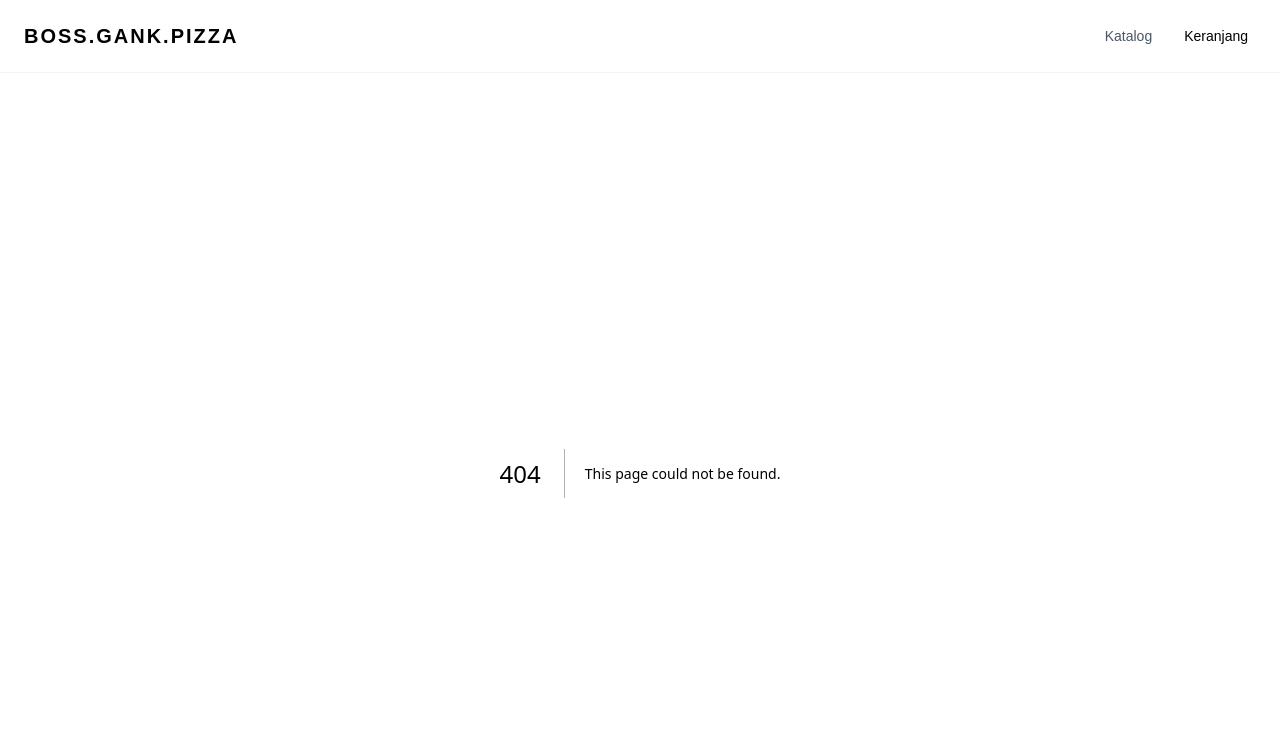
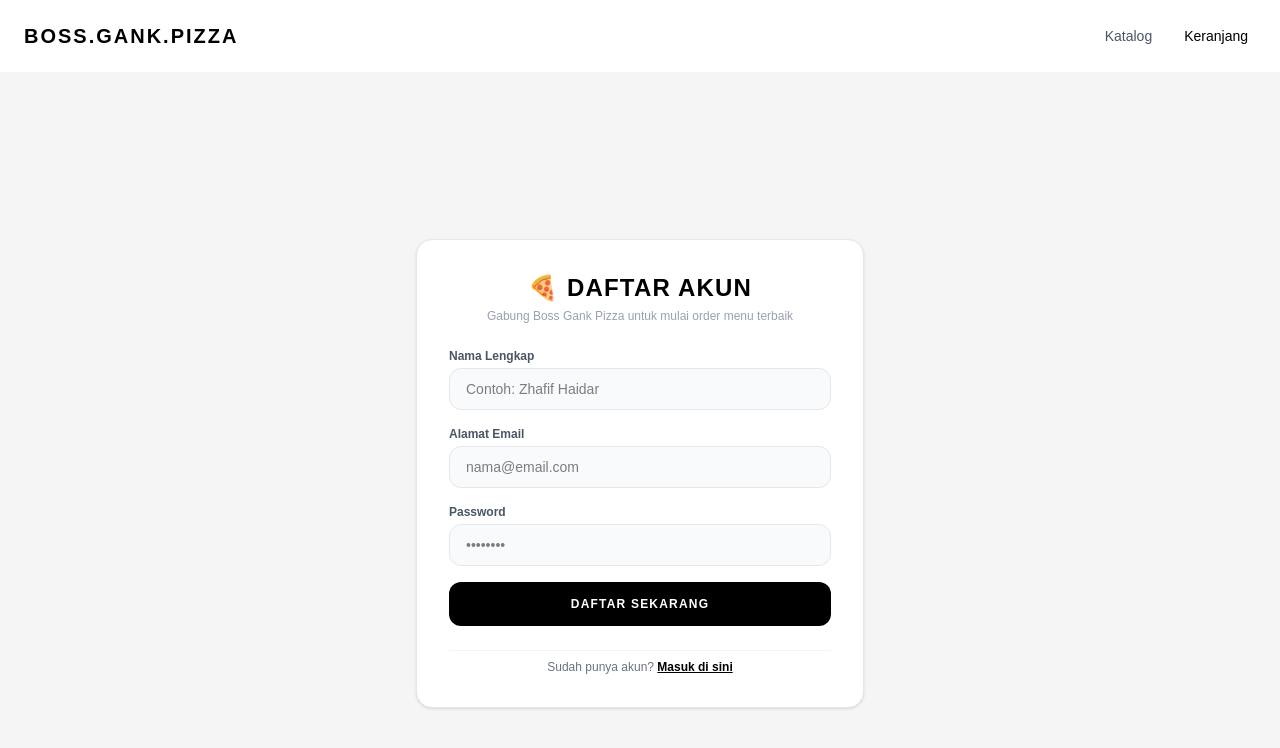
Before and after one commit to Zhaidar26/boss-gank, a Next.js app: page /register in a window 1280 px wide. Before the commit this address had no page. Shown: the top 748 px of the page. Built offline with nearby package versions, Linux system fonts and the light colour scheme.

Commit message:
fix: auth, and add login/register form

```diff
--- /dev/null
+++ b/app/api/register/route.ts
@@ -0,0 +1,42 @@
+import { NextResponse } from "next/server";
+import { prisma } from "../../lib/prisma";
+import bcrypt from "bcryptjs";
+
+export async function POST(req: Request) {
+    try {
+        const { name, email, password } = await req.json();
+
+        if (!name || !email || !password) {
+            return NextResponse.json({ error: "Data tidak lengkap!" }, { status: 400 });
+        }
+
+        // 1. Cek apakah email sudah terdaftar
+        const existingUser = await prisma.user.findUnique({
+            where: { email }
+        });
+
+        if (existingUser) {
+            return NextResponse.json({ error: "Email sudah digunakan oleh akun lain!" }, { status: 400 });
+        }
+
+        // 2. Hash password menggunakan bcrypt
+        const hashedPassword = await bcrypt.hash(password, 10);
+
+        // 3. Simpan ke database (Secara default role-nya USER)
+        // Catatan: Jika ingin membuat akun ADMIN pertama kali, kamu bisa mengubah role-nya langsung di database (Prisma Studio / Supabase)
+        const newUser = await prisma.user.create({
+            data: {
+                name,
+                email,
+                password: hashedPassword,
+                role: "USER"
+            }
+        });
+
+        return NextResponse.json({ message: "Registrasi berhasil!", user: { name: newUser.name, email: newUser.email } }, { status: 201 });
+
+    } catch (error) {
+        console.error("REGISTER_ERROR:", error);
+        return NextResponse.json({ error: "Terjadi kesalahan pada server." }, { status: 500 });
+    }
+}
--- /dev/null
+++ b/app/login/page.tsx
@@ -0,0 +1,81 @@
+"use client";
+
+import { useState } from "react";
+import { signIn } from "next-auth/react";
+import { useRouter } from "next/navigation";
+import Link from "next/link";
+
+export default function LoginPage() {
+    const router = useRouter();
+    const [loading, setLoading] = useState(false);
+    const [error, setError] = useState("");
+    const [form, setForm] = useState({ email: "", password: "" });
+
+    const handleChange = (e: React.ChangeEvent<HTMLInputElement>) => {
+        setForm({ ...form, [e.target.name]: e.target.value });
+    };
+
+    const handleSubmit = async (e: React.FormEvent) => {
+        e.preventDefault();
+        setLoading(true);
+        setError("");
+
+        try {
+            // Menembak provider 'credentials' yang sudah kamu setup di AuthOptions
+            const res = await signIn("credentials", {
+                redirect: false,
+                email: form.email,
+                password: form.password,
+            });
+
+            if (res?.error) {
+                throw new Error("Email atau password salah!");
+            }
+
+            alert("Selamat datang kembali!");
+            router.push("/"); // Redirect ke home/toko utama
+            router.refresh();
+        } catch (err: any) {
+            setError(err.message);
+        } finally {
+            setLoading(false);
+        }
+    };
+
+    return (
+        <main className="min-h-screen bg-neutral-100 flex items-center justify-center p-6 text-black">
+            <div className="w-full max-w-md bg-white p-8 rounded-2xl border border-gray-200 shadow-sm space-y-6">
+                <div className="text-center">
+                    <h1 className="text-2xl font-black tracking-wider uppercase">🔥 Masuk Akun</h1>
+                    <p className="text-gray-400 text-xs mt-1">Silakan masuk untuk mengelola toko atau memesan piza</p>
+                </div>
+
+                {error && (
+                    <div className="bg-red-50 border border-red-100 text-red-600 text-xs p-3 rounded-xl font-medium text-center">
+                        ⚠️ {error}
+                    </div>
+                )}
+
+                <form onSubmit={handleSubmit} className="space-y-4">
+                    <div>
+                        <label className="text-xs font-bold block mb-1 text-gray-600">Alamat Email</label>
+                        <input type="email" name="email" value={form.email} onChange={handleChange} placeholder="nama@email.com" className="w-full bg-gray-50 border border-gray-200 rounded-xl px-4 py-2.5 text-sm focus:outline-none focus:border-black" required />
+                    </div>
+
+                    <div>
+                        <label className="text-xs font-bold block mb-1 text-gray-600">Password</label>
+                        <input type="password" name="password" value={form.password} onChange={handleChange} placeholder="••••••••" className="w-full bg-gray-50 border border-gray-200 rounded-xl px-4 py-2.5 text-sm focus:outline-none focus:border-black" required />
+                    </div>
+
+                    <button type="submit" disabled={loading} className="w-full bg-black text-white text-xs font-bold tracking-widest uppercase py-3.5 rounded-xl hover:bg-gray-800 transition disabled:bg-gray-400 cursor-pointer">
+                        {loading ? "Memverifikasi..." : "Masuk"}
+                    </button>
+                </form>
+
+                <div className="text-center text-xs text-gray-500 pt-2 border-t border-gray-100">
+                    Belum punya akun? <Link href="/register" className="font-bold text-black underline">Daftar sekarang</Link>
+                </div>
+            </div>
+        </main>
+    );
+}
--- /dev/null
+++ b/app/register/page.tsx
@@ -0,0 +1,85 @@
+"use client";
+
+import { useState } from "react";
+import { useRouter } from "next/navigation";
+import Link from "next/link";
+
+export default function RegisterPage() {
+    const router = useRouter();
+    const [loading, setLoading] = useState(false);
+    const [error, setError] = useState("");
+    const [form, setForm] = useState({ name: "", email: "", password: "" });
+
+    const handleChange = (e: React.ChangeEvent<HTMLInputElement>) => {
+        setForm({ ...form, [e.target.name]: e.target.value });
+    };
+
+    const handleSubmit = async (e: React.FormEvent) => {
+        e.preventDefault();
+        setLoading(true);
+        setError("");
+
+        try {
+            const res = await fetch("/api/register", {
+                method: "POST",
+                headers: { "Content-Type": "application/json" },
+                body: JSON.stringify(form)
+            });
+
+            const data = await res.json();
+
+            if (!res.ok) {
+                throw new Error(data.error || "Gagal mendaftar.");
+            }
+
+            alert("Akun berhasil dibuat! Silakan masuk.");
+            router.push("/login");
+        } catch (err: any) {
+            setError(err.message);
+        } finally {
+            setLoading(false);
+        }
+    };
+
+    return (
+        <main className="min-h-screen bg-neutral-100 flex items-center justify-center p-6 text-black">
+            <div className="w-full max-w-md bg-white p-8 rounded-2xl border border-gray-200 shadow-sm space-y-6">
+                <div className="text-center">
+                    <h1 className="text-2xl font-black tracking-wider uppercase">🍕 Daftar Akun</h1>
+                    <p className="text-gray-400 text-xs mt-1">Gabung Boss Gank Pizza untuk mulai order menu terbaik</p>
+                </div>
+
+                {error && (
+                    <div className="bg-red-50 border border-red-100 text-red-600 text-xs p-3 rounded-xl font-medium text-center animate-shake">
+                        ⚠️ {error}
+                    </div>
+                )}
+
+                <form onSubmit={handleSubmit} className="space-y-4">
+                    <div>
+                        <label className="text-xs font-bold block mb-1 text-gray-600">Nama Lengkap</label>
+                        <input type="text" name="name" value={form.name} onChange={handleChange} placeholder="Contoh: Zhafif Haidar" className="w-full bg-gray-50 border border-gray-200 rounded-xl px-4 py-2.5 text-sm focus:outline-none focus:border-black" required />
+                    </div>
+
+                    <div>
+                        <label className="text-xs font-bold block mb-1 text-gray-600">Alamat Email</label>
+                        <input type="email" name="email" value={form.email} onChange={handleChange} placeholder="nama@email.com" className="w-full bg-gray-50 border border-gray-200 rounded-xl px-4 py-2.5 text-sm focus:outline-none focus:border-black" required />
+                    </div>
+
+                    <div>
+                        <label className="text-xs font-bold block mb-1 text-gray-600">Password</label>
+                        <input type="password" name="password" value={form.password} onChange={handleChange} placeholder="••••••••" className="w-full bg-gray-50 border border-gray-200 rounded-xl px-4 py-2.5 text-sm focus:outline-none focus:border-black" required />
+                    </div>
+
+                    <button type="submit" disabled={loading} className="w-full bg-black text-white text-xs font-bold tracking-widest uppercase py-3.5 rounded-xl hover:bg-gray-800 transition disabled:bg-gray-400 cursor-pointer">
+                        {loading ? "Memproses..." : "Daftar Sekarang"}
+                    </button>
+                </form>
+
+                <div className="text-center text-xs text-gray-500 pt-2 border-t border-gray-100">
+                    Sudah punya akun? <Link href="/login" className="font-bold text-black underline">Masuk di sini</Link>
+                </div>
+            </div>
+        </main>
+    );
+}
```
